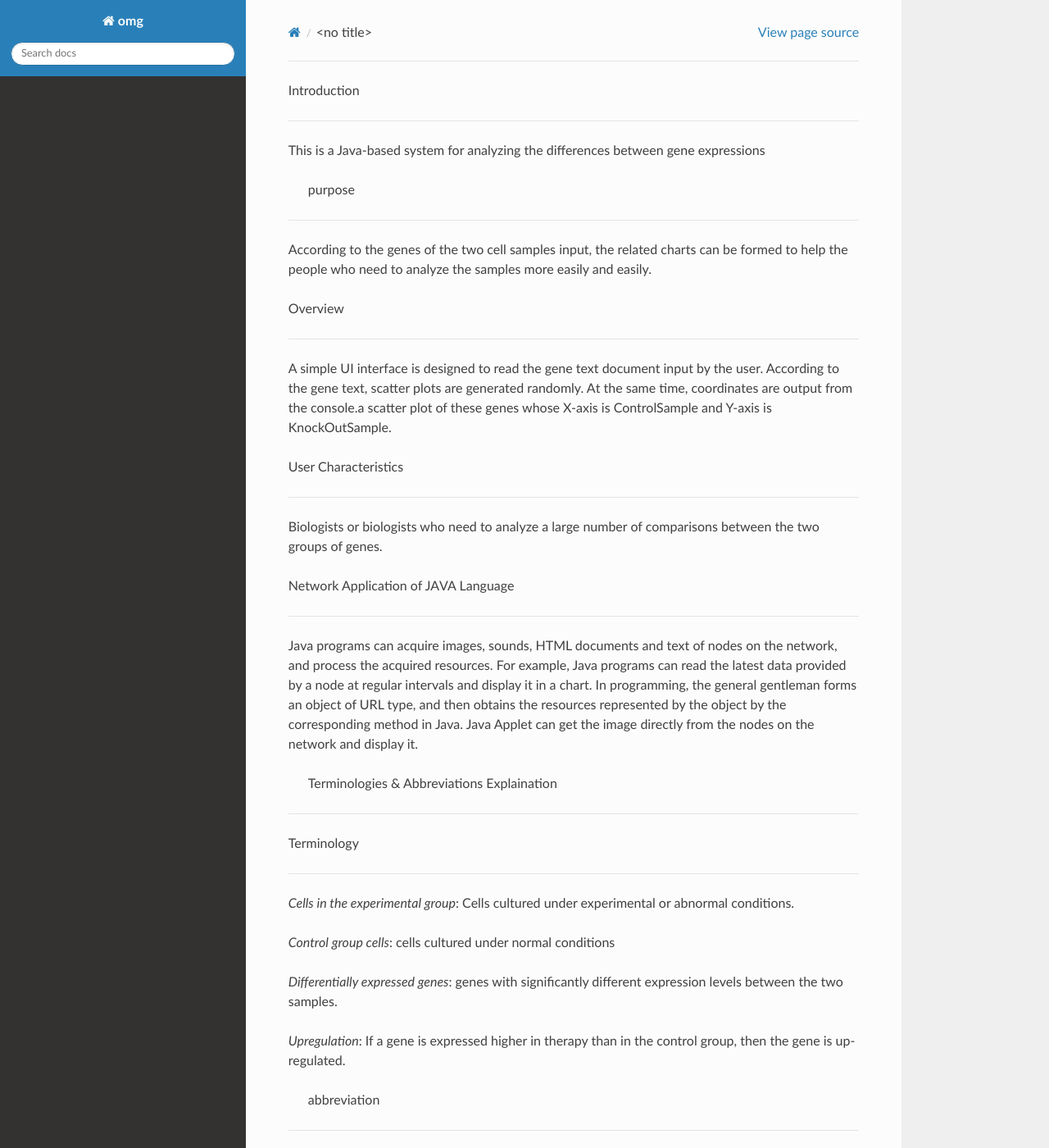
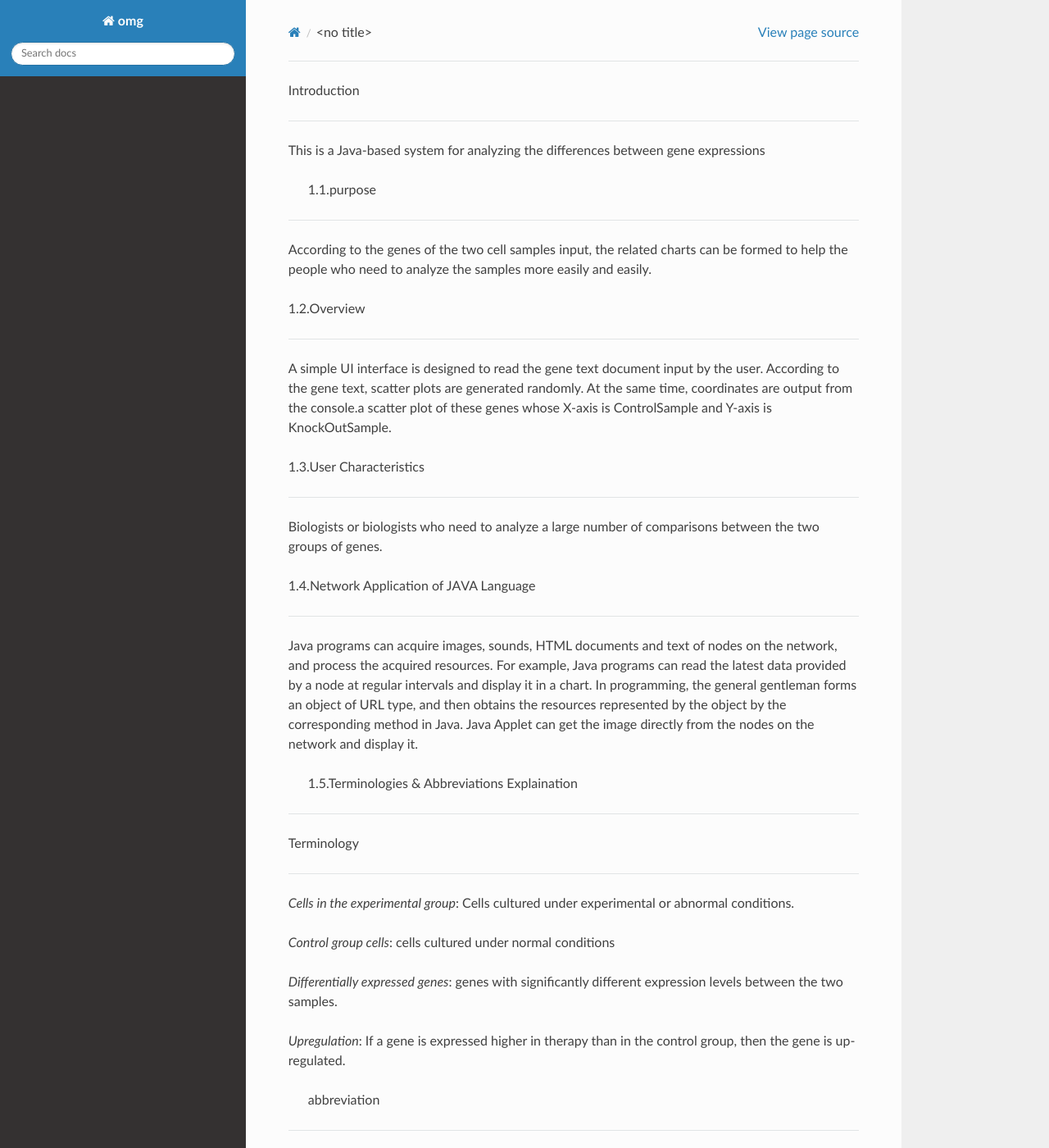
Before and after one commit to zhangdaoxun/ON-MY-GENE, a Sphinx documentation site: the page built from OMG/source/Introduction.rst, in a window 1280 px wide and 1400 px high. Shown: the whole window at 82% size. Built offline with Sphinx 7.4.7 and the Read the Docs theme 2.0.0, drawn with Linux system fonts in a browser that asks for light colours; pages that are not in the unit, such as notebooks, are missing from menus.

Commit message:
Update Introduction.rst

```diff
--- a/OMG/source/Introduction.rst
+++ b/OMG/source/Introduction.rst
@@ -6,7 +6,7 @@ This is a Java-based system for analyzing the differences between gene expressio
 
 
 
- purpose
+ 1.1.purpose
 
 ^^^^^^^^^^^^^^^^^^^^^
 
@@ -14,7 +14,7 @@ According to the genes of the two cell samples input, the related charts can be
 
 
 
-Overview
+1.2.Overview
 
 ^^^^^^^^^^^^^^^^^^^^^
 
@@ -22,7 +22,7 @@ A simple UI interface is designed to read the gene text document input by the us
 
 
 
-User Characteristics
+1.3.User Characteristics
 
 ^^^^^^^^^^^^^^^^^^^^^^^^^
 
@@ -30,7 +30,7 @@ Biologists or biologists who need to analyze a large number of comparisons betwe
 
 
 
-Network Application of JAVA Language
+1.4.Network Application of JAVA Language
 
 ^^^^^^^^^^^^^^^^^^^^^^^^^^^^^^^^^^^^^^^^^
 
@@ -38,7 +38,7 @@ Java programs can acquire images, sounds, HTML documents and text of nodes on th
 
 
 
- Terminologies & Abbreviations Explaination
+ 1.5.Terminologies & Abbreviations Explaination
 
 ^^^^^^^^^^^^^^^^^^^^^^^^^^^^^^^^^^^^^^^^^^^^^^^^
 
```
